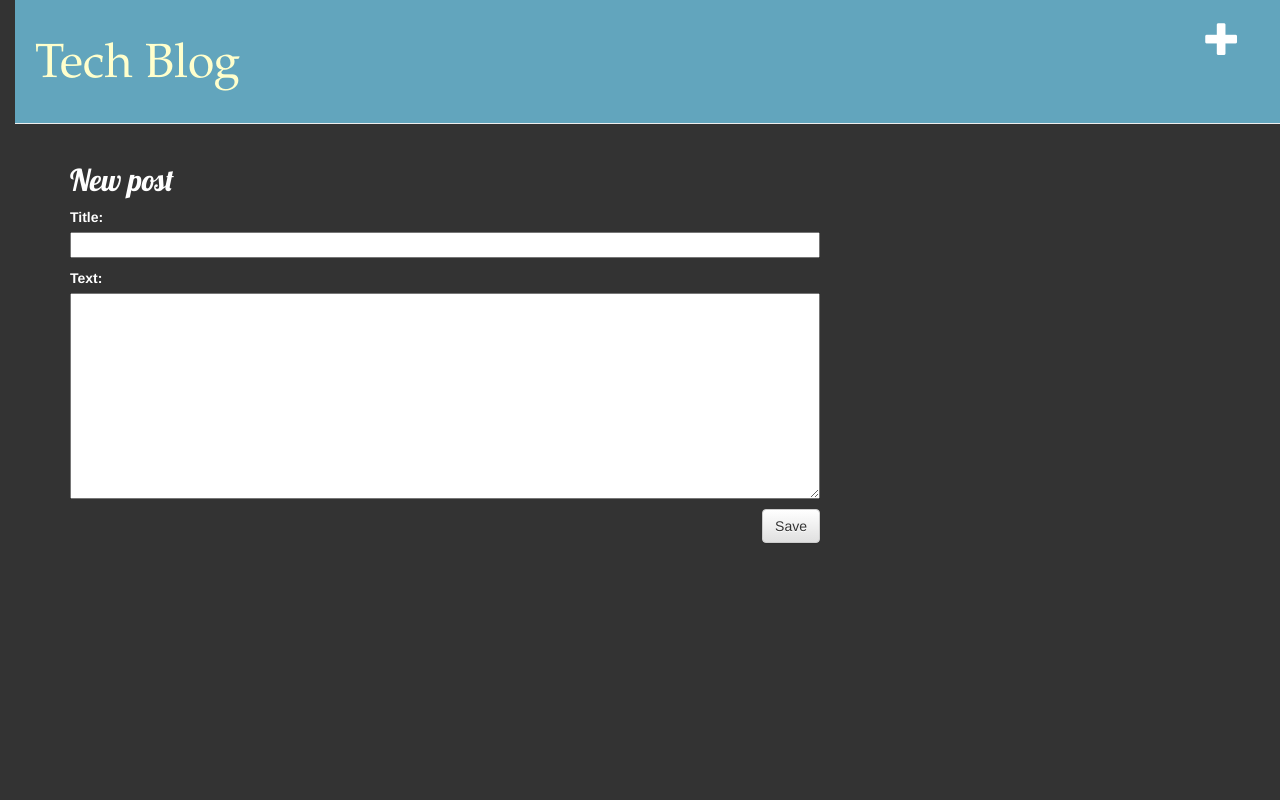
After one commit to varund01/my-first-blog, a Django app: page /post/new in a window 1280 px wide. The commit adds this page. Run offline with Django 3.2, Linux system fonts and the light colour scheme; some libraries are stand-ins or nearby versions.

Commit message:
added feature

```diff
--- /dev/null
+++ b/blog/forms.py
@@ -0,0 +1,7 @@
+from django import forms
+from .models import Post
+
+class PostForm(forms.ModelForm):
+	class Meta:
+		model=Post
+		fields=('title','text',)
--- a/blog/static/css/blog.css
+++ b/blog/static/css/blog.css
@@ -1,18 +1,21 @@
 body {
+    background-color: #333333;
     padding-left: 15px;
+    color: white;
 }
 h1 a, h2 a {
-    color: #C25100;
-    font-family: 'Lobster';
+    color: #ffffff;
+    font-family: 'Garamond';
 }
 .page-header {
-    background-color: #C25100;
+    background-color: #62a5bd;
     margin-top: 0;
-    padding: 20px 20px 20px 40px;
+    color: blue;
+    padding: 20px 20px 20px 20px;
 }
 
 .page-header h1, .page-header h1 a, .page-header h1 a:visited, .page-header h1 a:active {
-    color: #ffffff;
+    color: #ffffcc;
     font-size: 36pt;
     text-decoration: none;
 }
@@ -26,7 +29,7 @@ h1, h2, h3, h4 {
 }
 
 .date {
-    color: #828282;
+    color: #99ff33;
 }
 
 .save {
@@ -34,6 +37,7 @@ h1, h2, h3, h4 {
 }
 
 .post-form textarea, .post-form input {
+    color: #000000;
     width: 100%;
 }
 
@@ -45,9 +49,17 @@ h1, h2, h3, h4 {
 }
 
 .post {
-    margin-bottom: 70px;
+    margin-bottom: 50px;
 }
 
 .post h2 a, .post h2 a:visited {
-    color: #000000;
+    color: #ffcccc;
+
 }
+.hr{
+    height:5px;
+    border-width:0;
+    color:#ffffff;
+    background-color:gray;
+
+}
--- a/blog/templates/blog/base.html
+++ b/blog/templates/blog/base.html
@@ -1,7 +1,7 @@
 {% load static %}
 <html>
     <head>
-        <title>Django Girls blog</title>
+        <title>Tech Blogging</title>
         <link rel="stylesheet" href="//maxcdn.bootstrapcdn.com/bootstrap/3.2.0/css/bootstrap.min.css">
         <link rel="stylesheet" href="//maxcdn.bootstrapcdn.com/bootstrap/3.2.0/css/bootstrap-theme.min.css">
         <link href='//fonts.googleapis.com/css?family=Lobster&subset=latin,latin-ext' rel='stylesheet' type='text/css'>
@@ -9,7 +9,9 @@
     </head>
     <body>
         <div class="page-header">
-            <h1><a href="/">Django Girls Blog</a></h1>
+            <a href="{% url 'post_new' %}" class="top-menu"><span class="glyphicon glyphicon-plus"></span></a>
+            <h1><a href="/">Tech Blog</a></h1>
+
         </div>
         <div class="content container">
             <div class="row">
--- a/blog/templates/blog/post_detail.html
+++ b/blog/templates/blog/post_detail.html
@@ -7,7 +7,11 @@
                 {{ post.published_date }}
             </div>
         {% endif %}
+        <!-- <a class="btn btn-default" href="{% url 'post_edit' pk=post.pk %}"><span class="glyphicon glyphicon-pencil"></span></a> -->
         <h2>{{ post.title }}</h2>
+        <a href="{% url 'post_edit' pk=post.pk %}" class="top-menu"><span class="glyphicon glyphicon-plus"></span></a>
+        <h2><b>{{ post.title }}</b></h2>
         <p>{{ post.text|linebreaksbr }}</p>
     </div>
+
 {% endblock %}
--- /dev/null
+++ b/blog/templates/blog/post_edit.html
@@ -0,0 +1,9 @@
+{% extends 'blog/base.html' %}
+
+{% block content %}
+    <h2>New post</h2>
+    <form method="POST" class="post-form">{% csrf_token %}
+        {{ form.as_p }}
+        <button type="submit" class="save btn btn-default">Save</button>
+    </form>
+{% endblock %}
--- a/blog/templates/blog/post_list.html
+++ b/blog/templates/blog/post_list.html
@@ -31,6 +31,7 @@
 					            <h2><a href="{% url 'post_detail' pk=post.pk %}">{{ post.title }}</a></h2>
 					            <p>{{ post.text|linebreaksbr }}</p>
 					        </div>
+					        <hr class="hrr">
 					    {% endfor %}
 					{% endblock %}
 		        </div>
--- a/blog/urls.py
+++ b/blog/urls.py
@@ -4,4 +4,6 @@ from . import views
 urlpatterns = [
 	path('',views.post_list,name='post_list'),
 	path('post/<int:pk>',views.post_detail,name='post_detail'),
+	path('post/new',views.post_new,name='post_new'),
+	path('post/<int:pk>/edit/', views.post_edit, name='post_edit'),
 ]
--- a/blog/views.py
+++ b/blog/views.py
@@ -1,6 +1,8 @@
+from django.shortcuts import redirect
 from django.shortcuts import render,get_object_or_404
 from django.utils import timezone
 from .models import Post
+from .forms import PostForm
 
 def post_list(request):
 	posts=Post.objects.filter(published_date__lte=timezone.now()).order_by('published_date')
@@ -8,3 +10,29 @@ def post_list(request):
 def post_detail(request,pk):
 	post=get_object_or_404(Post,pk=pk)
 	return render(request,'blog/post_detail.html',{'post':post})
+def post_new(request):
+	if(request.method == "POST"):
+		form=PostForm(request.POST)
+		if form.is_valid():
+			post=form.save(commit=False)
+			post.author=request.user
+			post.published_date=timezone.now()
+			post.save()
+			return redirect('post_detail', pk=post.pk)
+	else:
+		form=PostForm()
+	return render(request,'blog/post_edit.html',{'form':form})
+
+def post_edit(request,pk):
+	post=get_object_or_404(Post,pk=pk)
+	if(request.method=="POST"):
+		form=PostForm(request.POST,instance=post)
+		if(form.is_valid()):
+			post=form.save(commit=False)
+			post.author=request.user
+			post.published_date=timezone.now()
+			post.save()
+			return redirect('post_detail',pk=post.pk)
+		else:
+			form=PostForm(instance=post)
+		return render(request,'blog/post_edit.html',{'form':form})
```
